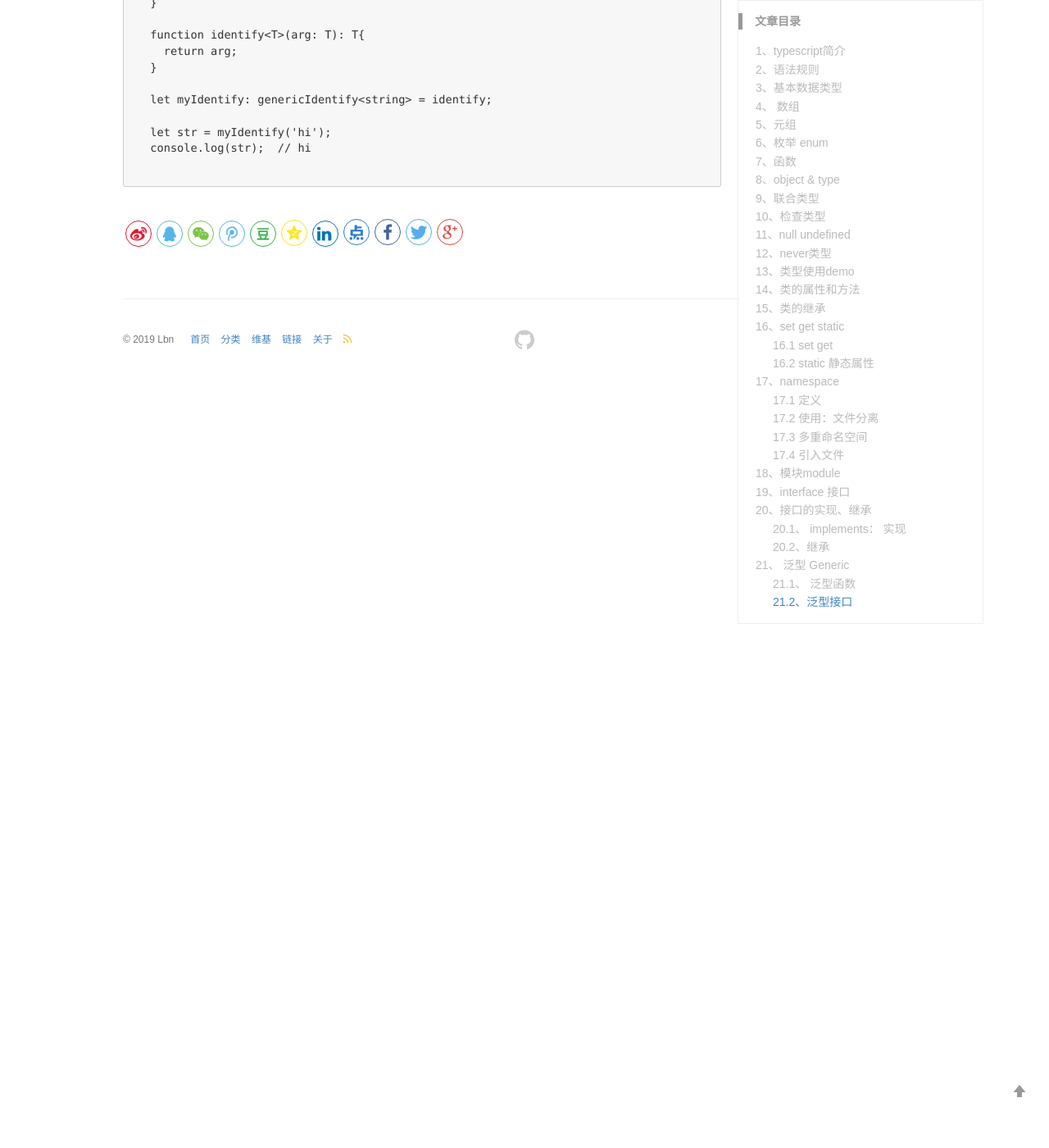
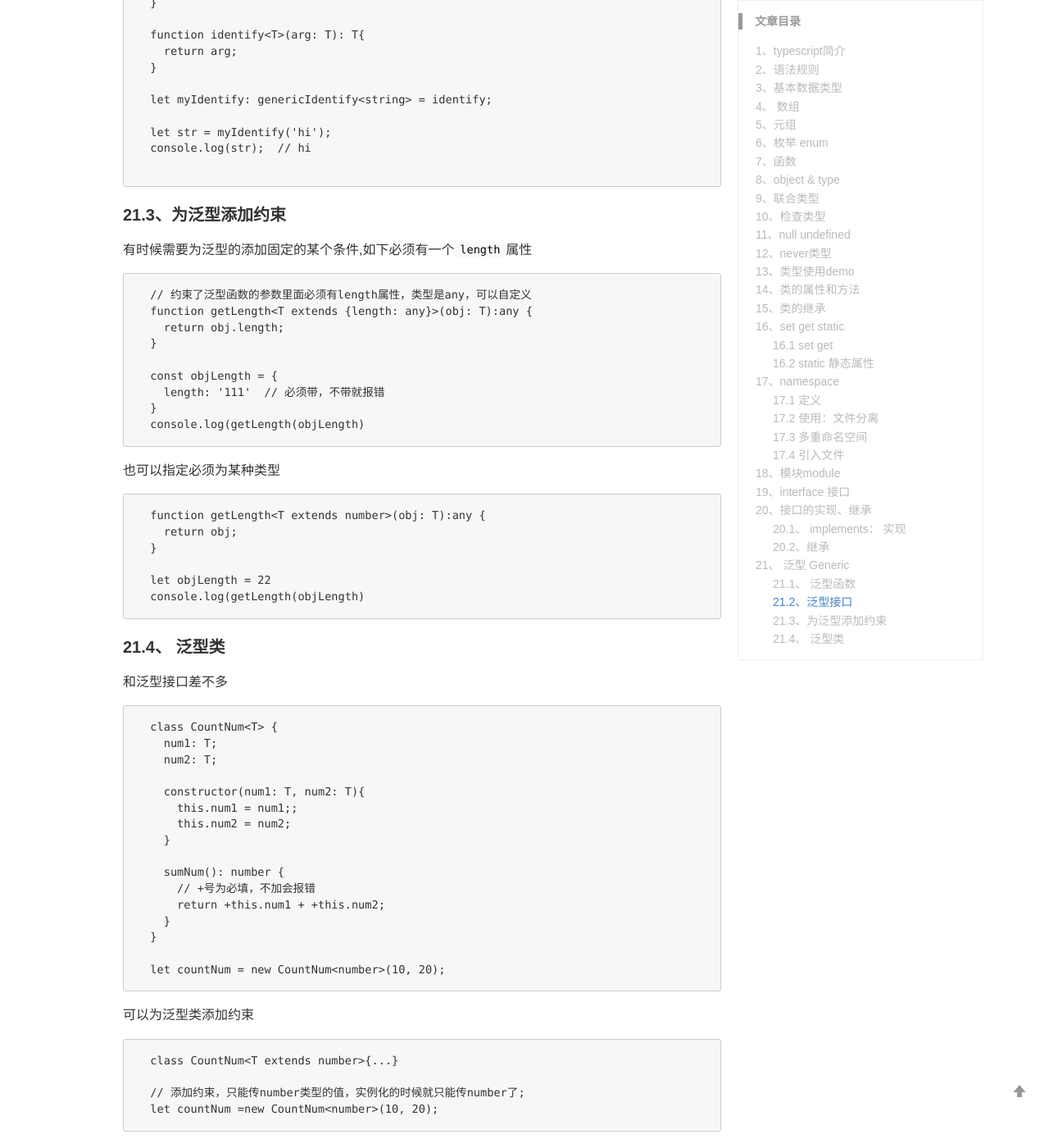
Before and after one commit to LB-nan/cat-Said, a Jekyll site: the page built from _posts/2019-09-06-typescript.md, in a window 1280 px wide and 1400 px high, scrolled down 13470 px. Shown: the whole window at 82% size. Built offline with Jekyll 4.4.1, drawn with Linux system fonts in a browser that asks for light colours; comment, search, counter and statistics services are not loaded.

Commit message:
ts 结束

````diff
--- a/_posts/2019-09-06-typescript.md
+++ b/_posts/2019-09-06-typescript.md
@@ -631,3 +631,61 @@ class 可以同时实现多个interface
   console.log(str);  // hi
 
 ```
+
+#### 21.3、为泛型添加约束
+
+有时候需要为泛型的添加固定的某个条件,如下必须有一个`length`属性
+
+```
+  // 约束了泛型函数的参数里面必须有length属性，类型是any，可以自定义
+  function getLength<T extends {length: any}>(obj: T):any {
+    return obj.length;
+  }
+
+  const objLength = {
+    length: '111'  // 必须带，不带就报错
+  }
+  console.log(getLength(objLength)
+```
+
+也可以指定必须为某种类型
+
+```
+  function getLength<T extends number>(obj: T):any {
+    return obj;
+  }
+
+  let objLength = 22
+  console.log(getLength(objLength)
+```
+
+#### 21.4、 泛型类
+和泛型接口差不多
+
+```
+  class CountNum<T> {
+    num1: T;
+    num2: T;
+
+    constructor(num1: T, num2: T){
+      this.num1 = num1;;
+      this.num2 = num2;
+    }
+
+    sumNum(): number {
+      // +号为必填，不加会报错
+      return +this.num1 + +this.num2;
+    }
+  }
+
+  let countNum = new CountNum<number>(10, 20);
+```
+
+可以为泛型类添加约束
+
+```
+  class CountNum<T extends number>{...}
+
+  // 添加约束，只能传number类型的值，实例化的时候就只能传number了;
+  let countNum =new CountNum<number>(10, 20);
+```
````
